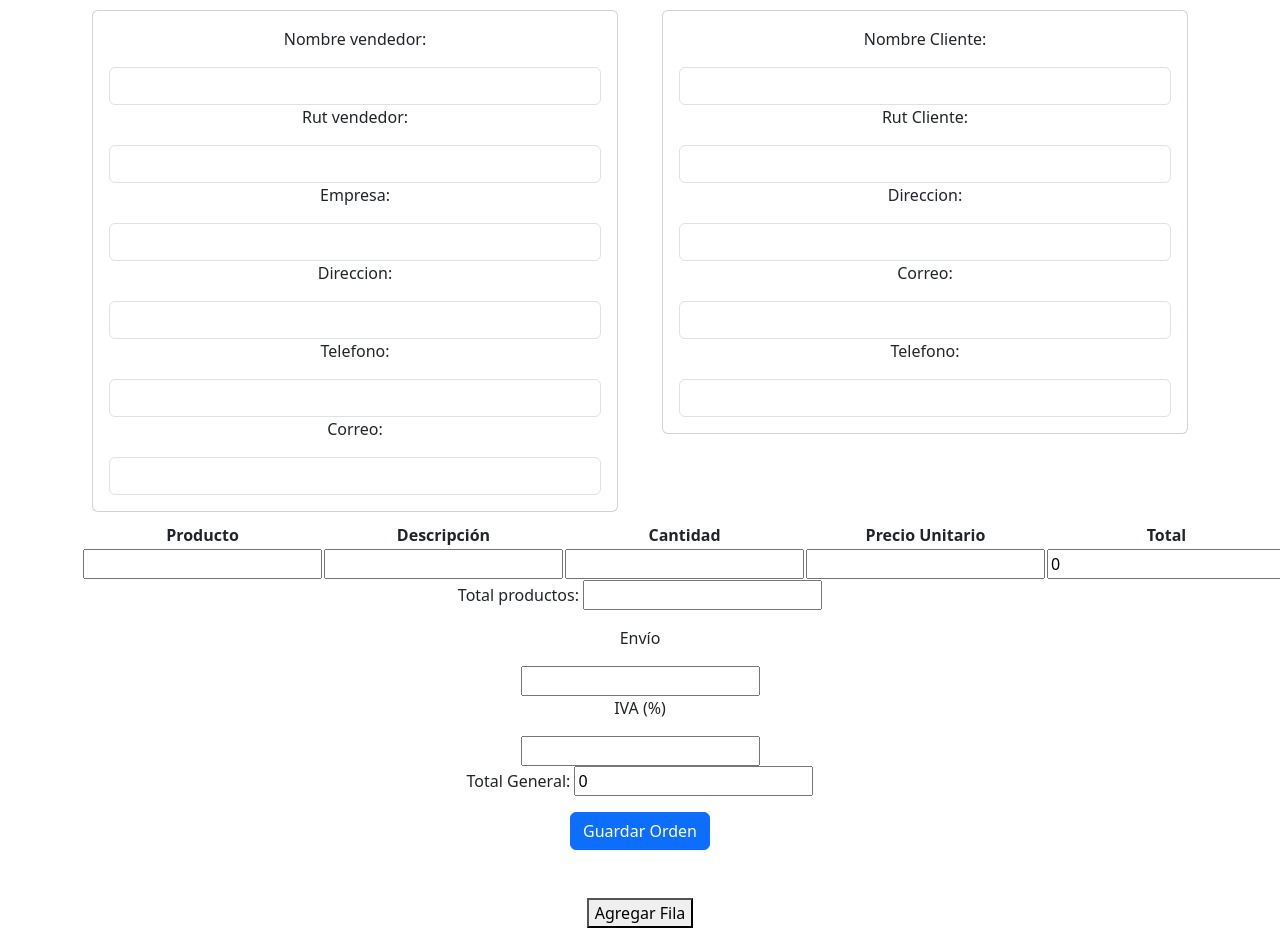
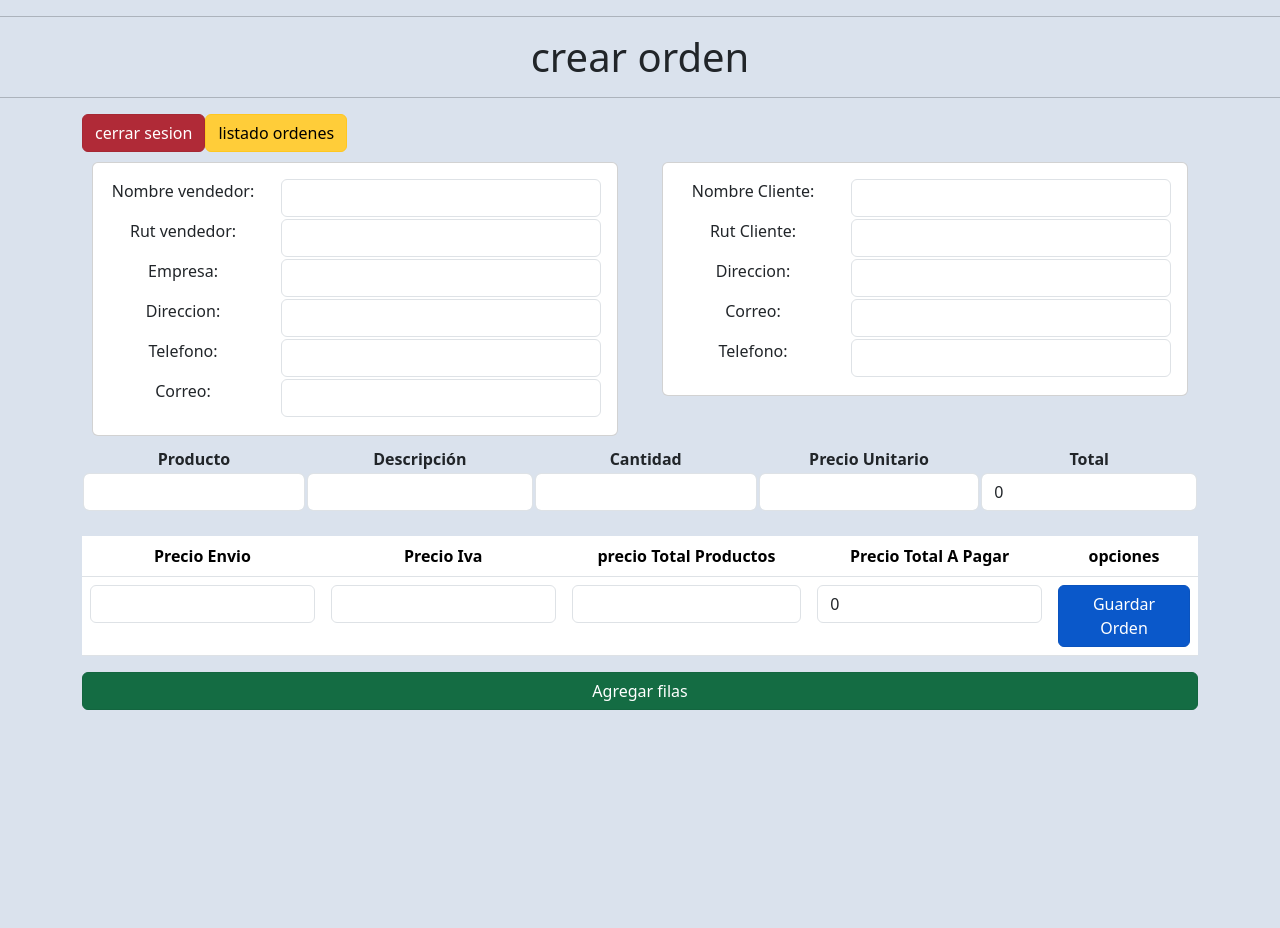
Before and after one commit to marcelaGonzalezArancibia/proyecto_time, a Django app: page /crearorden in a window 1280 px wide. After the commit the page ends 710 px from the top, so only its background shows below. Run offline with Django 5.2, Linux system fonts and the light colour scheme.

Commit message:
se agrega diseño

```diff
--- a/app/templates/crearorden.html
+++ b/app/templates/crearorden.html
@@ -10,38 +10,47 @@
 
 </head>
 
-<body>
+<body style="background-color: rgb(218, 226, 237);">
+    <hr>
+    <h1 style="text-align: center;">crear orden </h1>
+    <hr>
+
+
 
     <div class="container text-center">
+        <div style="display: table;">
+            <td> <button  class="btn active btn-danger" data-bs-toggle="button" aria-pressed="true" onclick="window.location.href='{% url 'index' %}'">cerrar sesion</button></td>
+            <td> <button  class="btn active btn-warning" data-bs-toggle="button" aria-pressed="true" onclick="window.location.href='{% url 'listadoorden' %}'">listado ordenes</button></td>
+        </div>
         <form method="post">
             {% csrf_token %}
             <div class="row justify-content-center">
                 <div class="col-md-6">
                     <div class="card" style="margin: 10px;">
                         <div class="card-body">
-                            <div class="form-group">
-                                <p>Nombre vendedor:</p>
-                                <input type="text" class="form-control" name="nombrevendedor">
+                            <div class="form-group row">
+                                <p class="col-4">Nombre vendedor:</p>
+                                <div class="col-8"><input type="text" class="form-control" name="nombrevendedor"></div>
                             </div>
-                            <div class="form-group">
-                                <p>Rut vendedor:</p>
-                                <input type="text" class="form-control" name="rutvendedor">
+                            <div class="form-group row">
+                                <p class="col-4">Rut vendedor:</p>
+                                <div class="col-8"><input type="text" class="form-control" name="rutvendedor"></div>
                             </div>
-                            <div class="form-group">
-                                <p>Empresa:</p>
-                                <input type="text" class="form-control" name="nombreempresa">
+                            <div class="form-group row">
+                                <p class="col-4">Empresa:</p>
+                                <div class="col-8"><input type="text" class="form-control" name="nombreempresa"></div>
                             </div>
-                            <div class="form-group">
-                                <p>Direccion:</p>
-                                <input type="text" class="form-control" name="direccionv">
+                            <div class="form-group row">
+                                <p class="col-4">Direccion:</p>
+                                <div class="col-8"><input type="text" class="form-control" name="direccionv"></div>
                             </div>
-                            <div class="form-group">
-                                <p>Telefono:</p>
-                                <input type="text" class="form-control" name="telefonov">
+                            <div class="form-group row">
+                                <p class="col-4">Telefono:</p>
+                                <div class="col-8"><input type="text" class="form-control" name="telefonov"></div>
                             </div>
-                            <div class="form-group">
-                                <p>Correo:</p>
-                                <input type="text" class="form-control" name="correovendedor">
+                            <div class="form-group row">
+                                <p class="col-4">Correo:</p>
+                                <div class="col-8"><input type="text" class="form-control" name="correovendedor"></div>
                             </div>
                         </div>
                     </div>
@@ -49,25 +58,25 @@
                 <div class="col-md-6">
                     <div class="card" style="margin: 10px;">
                         <div class="card-body">
-                            <div class="form-group">
-                                <p>Nombre Cliente:</p>
-                                <input type="text" class="form-control" name="nombrecliente">
+                            <div class="form-group row">
+                                <p class="col-4">Nombre Cliente:</p>
+                                <div class="col-8"> <input type="text" class="form-control" name="nombrecliente"></div>
                             </div>
-                            <div class="form-group">
-                                <p>Rut Cliente:</p>
-                                <input type="text" class="form-control" name="rutcliente">
+                            <div class="form-group row">
+                                <p class="col-4">Rut Cliente:</p>
+                                <div class="col-8"> <input type="text" class="form-control" name="rutcliente"></div>
                             </div>
-                            <div class="form-group">
-                                <p>Direccion:</p>
-                                <input type="text" class="form-control" name="direccioncliente">
+                            <div class="form-group row">
+                                <p class="col-4">Direccion:</p>
+                                <div class="col-8"><input type="text" class="form-control" name="direccioncliente"></div>
                             </div>
-                            <div class="form-group">
-                                <p>Correo:</p>
-                                <input type="text" class="form-control" name="correo">
+                            <div class="form-group row">
+                                <p class="col-4">Correo:</p>
+                                <div class="col-8"> <input type="text" class="form-control" name="correo"></div>
                             </div>
-                            <div class="form-group">
-                                <p>Telefono:</p>
-                                <input type="text" class="form-control" name="telefonoc">
+                            <div class="form-group row">
+                                <p class="col-4">Telefono:</p>
+                                <div class="col-8"> <input type="text" class="form-control" name="telefonoc"></div>
                             </div>
                         </div>
                     </div>
@@ -83,7 +92,7 @@
 
 
 
-            <table id="miTabla">
+            <table id="miTabla" style="width: 100%;" class="mb-4">
                 <thead>
                     <tr>
                         <th>Producto</th>
@@ -95,34 +104,54 @@
                 </thead>
                 <tbody>
                     <tr>
-                        <td><input id="producto" type="text" name="producto"></td>
-                        <td><input id="descripcion" type="text" name="descripcion"></td>
-                        <td><input id="cantidad" type="text" name="cantidad" oninput="calcularTotal()"></td>
-                        <td><input id="preciounidad" type="text" name="preciounidad" oninput="calcularTotal()"></td>
-                        <td><input id="totalproducto" type="text" name="totalproducto" value="0"></td>
+                        <td><input id="producto" type="text" class="form-control"name="producto"></td>
+
+
+                        <td> <input id="descripcion" type="text" class="form-control"name="descripcion"></td>
+                        <td><input id="cantidad" type="text" class="form-control"name="cantidad" oninput="calcularTotal()"></td>
+                        <td><input id="preciounidad" type="text" class="form-control" name="preciounidad" oninput="calcularTotal()"></td>
+                        <td><input id="totalproducto" type="text" class="form-control" name="totalproducto" value="0"></td>
                     </tr>
                 </tbody>
             </table>
-            <p>Total productos: <input id="valorNeto" name="valorNeto"></p>
-
-            <p>Envío</p>
-            <input id="valorenvio" type="text" name="valorenvio" oninput="calcularTotal()">
-
-            <p>IVA (%)</p>
-            <input id="iva" type="text" name="iva" oninput="calcularTotal()">
-
-            <p>Total General: <input id="TotalAPagar" type="text" name="TotalAPagar" value="0"></p>
 
 
-            <button type="submit" class="btn btn-primary">Guardar Orden</button>
+
+            <table class="table">
+                <thead>
+                  <tr>
+
+                    <th scope="col">Precio Envio</th>
+                    <th scope="col">Precio Iva </th>
+                    <th scope="col">precio Total Productos</th>
+                    <th scope="col">Precio Total A Pagar</th>
+                    <th  scope="col">opciones</th>
+                  </tr>
+                </thead>
+                <tbody>
+                  <tr>
+                    <td> <input id="valorenvio" type="text" name="valorenvio" class="form-control" oninput="calcularTotal()"></td>
+                    <td> <input id="iva" type="text" name="iva" class="form-control" oninput="calcularTotal()"></td>
+                    <td><input id="valorNeto" name="valorNeto" class="form-control"></td>
+                    <td><input id="TotalAPagar" type="text" class="form-control" name="TotalAPagar" value="0"></td>
+
+                    <td> <button type="submit" class="btn active btn-primary" data-bs-toggle="button" aria-pressed="true">Guardar Orden</button></td>
+                  </tr>
+
+                </tbody>
+              </table>
 
 
-            <br>
-            <br>
-            <br>
 
         </form>
-        <button onclick="agregarFila()">Agregar Fila</button>
+
+
+        <div class="d-grid gap-2">
+            <button  onclick="agregarFila()" class="btn active btn-success" data-bs-toggle="button" aria-pressed="true">Agregar filas</button>
+        </div>
+        <br>
+        <br>
+        <br>
     </div>
 
     <script>
@@ -141,6 +170,7 @@
             inputProducto.id = `producto`;
             inputProducto.type = 'text';
             inputProducto.name = `producto`;
+            inputProducto.className = 'form-control';
             celdaProducto.appendChild(inputProducto);
 
             var celdaDescripcion = document.createElement('td');
@@ -148,6 +178,7 @@
             inputDescripcion.id = `descripcion`;
             inputDescripcion.type = 'text';
             inputDescripcion.name = `descripcion`;
+            inputDescripcion.className = 'form-control';
             celdaDescripcion.appendChild(inputDescripcion);
 
             var celdaCantidad = document.createElement('td');
@@ -155,6 +186,7 @@
             inputCantidad.id = `cantidad`;
             inputCantidad.type = 'text';
             inputCantidad.name = `cantidad`;
+            inputCantidad.className = 'form-control';
             inputCantidad.addEventListener('input', function() {
                 calcularTotal();
             });
@@ -165,6 +197,7 @@
             inputPrecio.id = `preciounidad`;
             inputPrecio.type = 'text';
             inputPrecio.name = `preciounidad`;
+            inputPrecio.className = 'form-control';
             inputPrecio.addEventListener('input', function() {
                 calcularTotal();
             });
@@ -176,6 +209,7 @@
             inputCostoTotal.value = '0';
             inputCostoTotal.id = `totalproducto`;
             inputCostoTotal.name = `totalproducto`;
+            inputCostoTotal.className = 'form-control';
             celdaCostoTotal.appendChild(inputCostoTotal);
 
             // Añadir las celdas a la nueva fila
--- a/app/templates/listadoorden.html
+++ b/app/templates/listadoorden.html
@@ -8,7 +8,9 @@
         integrity="sha384-QWTKZyjpPEjISv5WaRU9OFeRpok6YctnYmDr5pNlyT2bRjXh0JMhjY6hW+ALEwIH" crossorigin="anonymous">
 </head>
 <body>
+
     <h1>Listado de Órdenes</h1>
+    <hr>
     {% for orden in ordenes %}
     <h2>Orden {{ orden.id }}</h2>
     <ul>
@@ -63,6 +65,7 @@
 
     </ul>
 {% endfor %}
+<hr>
 
 
 </body>
--- a/proyectoreloj/urls.py
+++ b/proyectoreloj/urls.py
@@ -1,3 +1,5 @@
+from django.conf import settings
+from django.conf.urls.static import static
 """
 URL configuration for proyectoreloj project.
 
@@ -22,3 +24,6 @@ urlpatterns = [
     path('',include('app.urls')),
     path('accounts/', include('django.contrib.auth.urls')),
 ]
+if settings.DEBUG:
+    urlpatterns += static(settings.MEDIA_URL, document_root=settings.MEDIA_ROOT)
+    urlpatterns += static(settings.STATIC_URL, document_root=settings.STATIC_ROOT)
```
Also changed, not shown: app/templates/index.html (+41 -26 lines), proyectoreloj/settings.py (+10 -1 lines), app/static/images/reloj_1.jpg (added), app/static/images/reloj_2.jpg (added), app/static/images/reloj_4.jpg (added), db.sqlite3.
